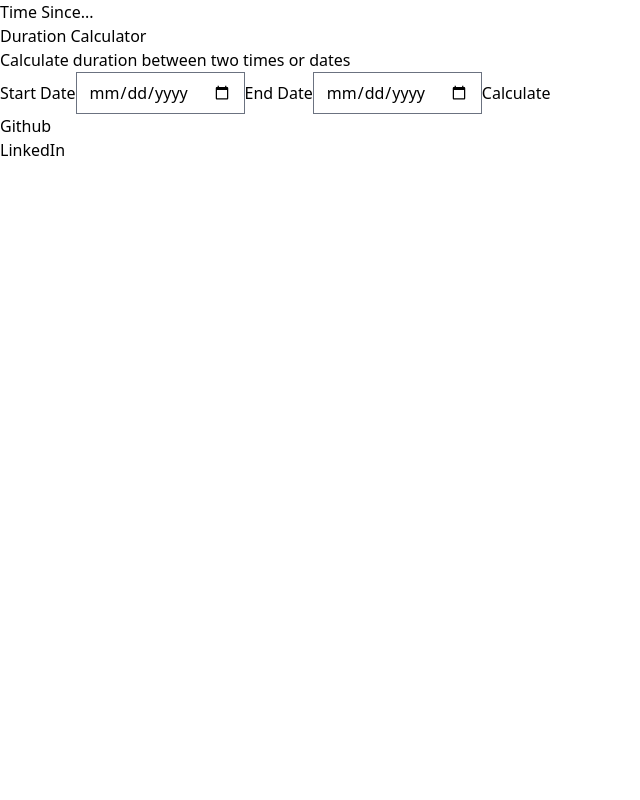
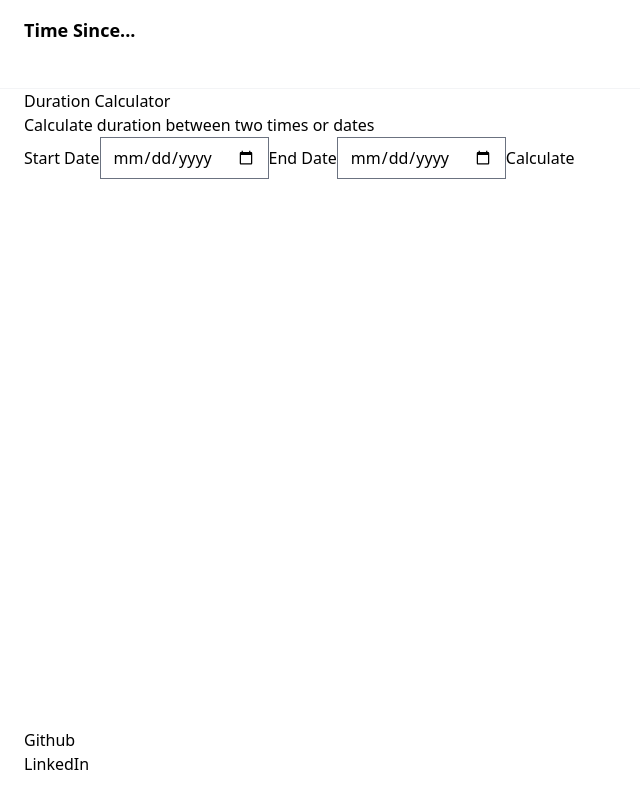
Before and after one commit to blsmxiu47/time-since, a React (Vite) app: page / in a window 1280 px wide. Shown: the whole page, without its empty margins (0-640 px from the left). Built offline with nearby package versions, Linux system fonts and the light colour scheme.

Commit message:
create basic header and footer components; add Layout wrapper to App; begin styling for dark mode

```diff
--- a/src/App.tsx
+++ b/src/App.tsx
@@ -1,15 +1,12 @@
-import Header from './components/Header'
+import Layout from './components/Layout'
 import DurationCalculator from './components/DurationCalculator'
-import Footer from './components/Footer'
 import './App.css'
 
 function App() {
   return (
-    <div className='App'>
-      <Header />
+    <Layout>
       <DurationCalculator />
-      <Footer />
-    </div>
+    </Layout>
 )
 }
 
--- a/src/components/DurationCalculator.tsx
+++ b/src/components/DurationCalculator.tsx
@@ -1,24 +1,33 @@
 export default function DurationCalculator() {
     return (
         <main>
-            <h1>Duration Calculator</h1>
-            <p>Calculate duration between two times or dates</p>
+            <h1 className="text-black dark:text-gray-300">Duration Calculator</h1>
+            <p className="text-black dark:text-gray-300">Calculate duration between two times or dates</p>
             <form>
-                <label htmlFor='start-date'>
+                <label
+                    className="text-black dark:text-gray-300"
+                    htmlFor='start-date'
+                >
                     Start Date
                 </label>
                 <input
                     id='start-date'
                     type='date'
                 />
-                <label htmlFor='end-date'>
+                <label
+                    className="text-black dark:text-gray-300"
+                    htmlFor='end-date'
+                >
                     End Date
                 </label>
                 <input
                     id='end-date'
                     type='date'
                 />
-                <button type='submit'>
+                <button
+                    className="text-black dark:text-gray-300"
+                    type='submit'
+                >
                     Calculate
                 </button>
             </form>
--- a/src/components/Footer.tsx
+++ b/src/components/Footer.tsx
@@ -1,12 +1,12 @@
 export default function Footer() {
     return (
-        <footer>
+        <footer className="px-4 sm:px-6 py-6 mt-24">
             <ul>
                 <li>
-                    Github
+                    <span className="dark:text-gray-200">Github</span>
                 </li>
                 <li>
-                    LinkedIn
+                    <span className="dark:text-gray-200">LinkedIn</span>
                 </li>
             </ul>
         </footer>
--- a/src/components/Header.tsx
+++ b/src/components/Header.tsx
@@ -1,7 +1,18 @@
+import DarkModeToggle from "./DarkModeToggle";
+
 export default function Header() {
     return (
-        <header>
-            Time Since...
+        <header className="border-b border-gray-100">
+            <div className="container mx-auto px-4 sm:px-6 py-4">
+                <p className="flex items-center space-x-1 text-black-700 dark:text-gray-300">
+                    <span
+                        className="font-bold text-lg tracking-light whitespace-nowrap"
+                    >
+                        Time Since...
+                    </span>
+                </p>
+                <DarkModeToggle />
+            </div>
         </header>
     )
 }
```
